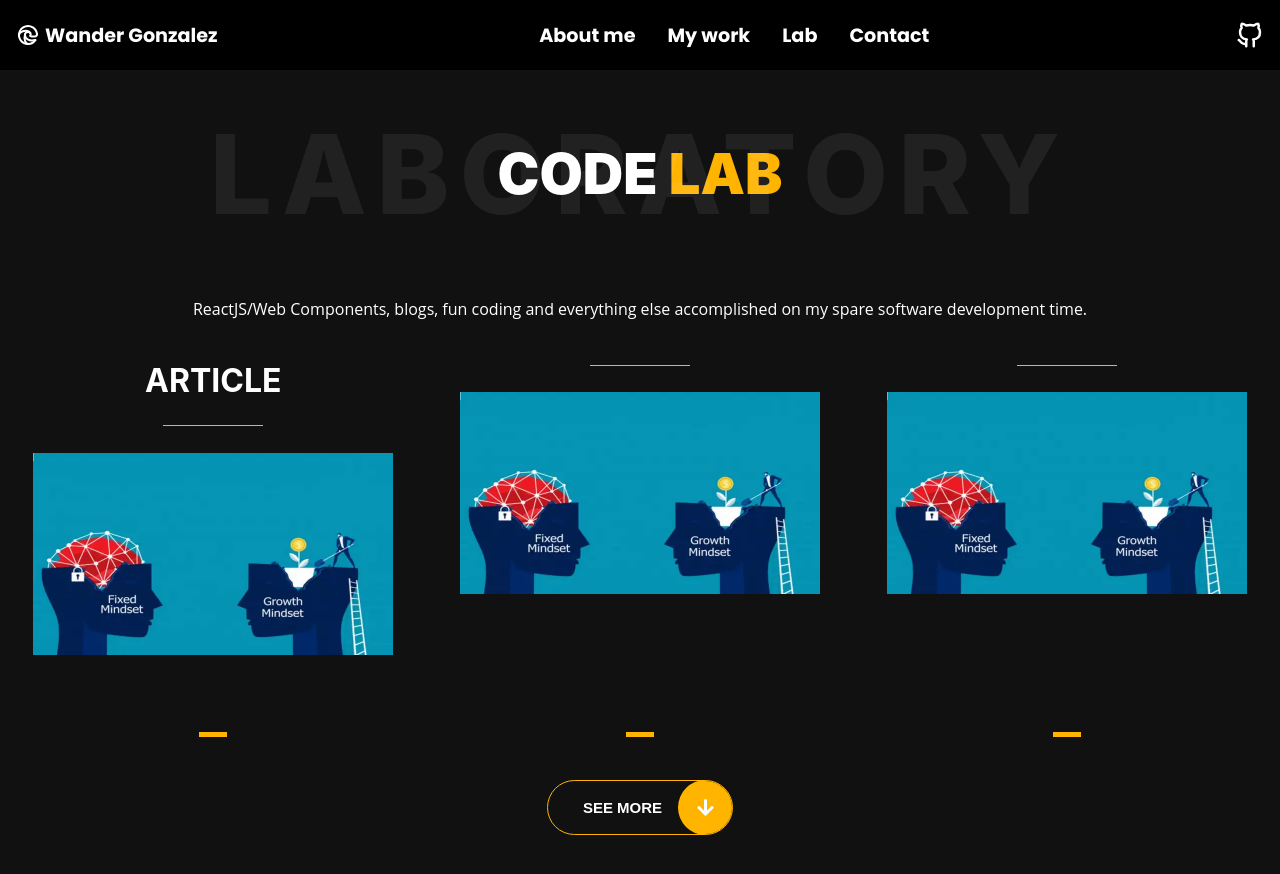
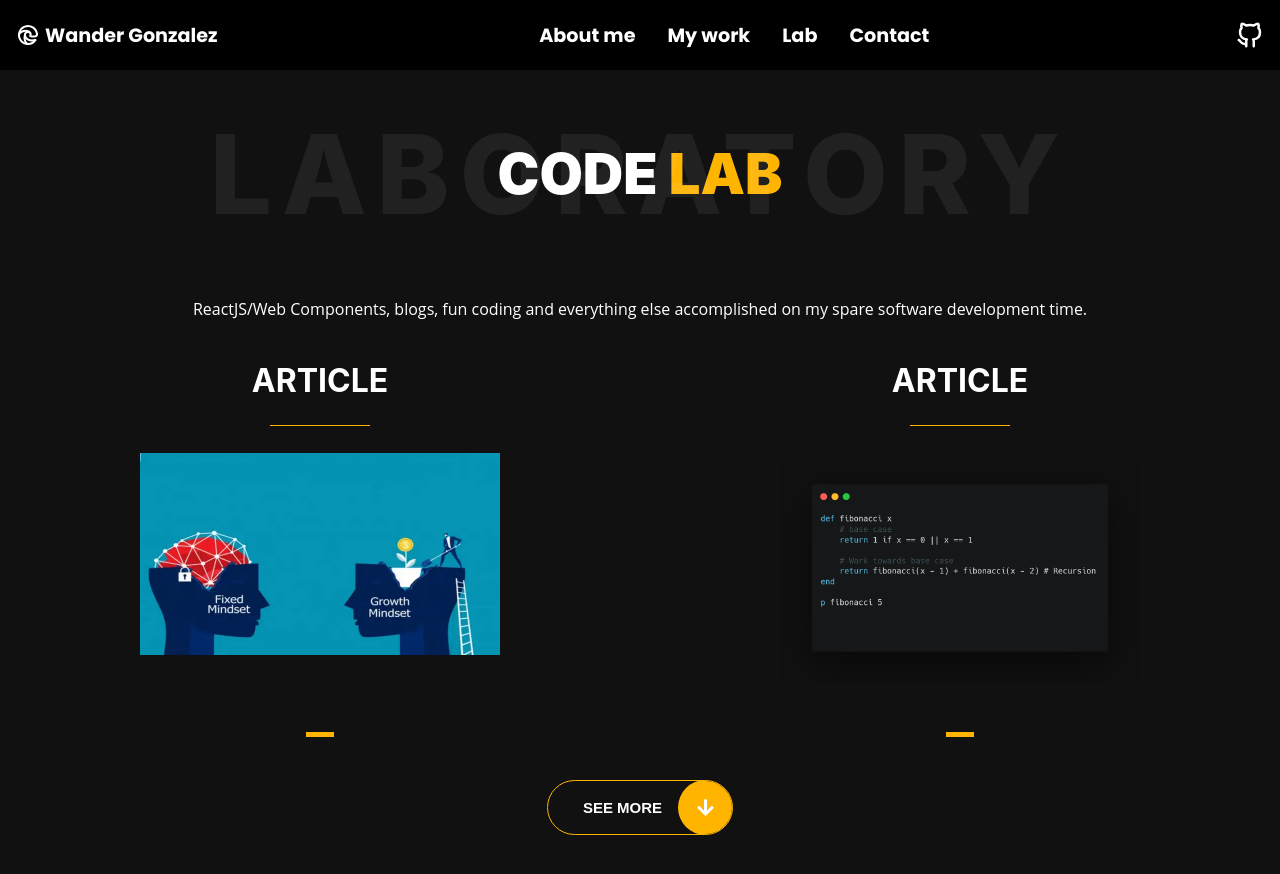
Before and after one commit to wandergithub/w-portfolio, a React (Create React App) app: page /lab in a window 1280 px wide. Built offline with nearby package versions, Linux system fonts and the light colour scheme.

Commit message:
Add Lab  content

```diff
--- a/src/components/Lab/Data/projects.js
+++ b/src/components/Lab/Data/projects.js
@@ -1,6 +1,6 @@
-import { TbBrandGithub } from "react-icons/tb";
 import { GoBrowser } from "react-icons/go";
 import image1 from "../../assets/img/blog-post-1.webp";
+import image2 from "../../assets/img/blog-post-2.png";
 
 const projects = [
   {
@@ -17,38 +17,18 @@ const projects = [
     ],
   },
   {
-    title: "E-commerce",
-    image: image1,
+    title: "Recursion",
+    type: "Article",
+    image: image2,
     description:
-      "Completely responsive E-commerce web page. build with React/Redux and MaterialUI-styled-components. This allows the user to navigate through different categories of items, filter them by category and add them to the shopping cart.",
+      "Recursion is a fundamental concept in computer science that can be intimidating for beginners. However, with a solid understanding of the basics and the right resources, it can become a powerful tool for solving complex problems.",
     links: [
       {
-        image: <TbBrandGithub title="Github icon" size={"2em"} />,
-        href: "https://github.com/wandergithub/e-commerce",
-      },
-      {
         image: <GoBrowser title="Live demo icon" size={"2em"} />,
-        href: "https://wandergithub.github.io/e-commerce/",
-      },
-    ],
-  },
-  {
-    title: "E-commerce",
-    image: image1,
-    description:
-      "Completely responsive E-commerce web page. build with React/Redux and MaterialUI-styled-components. This allows the user to navigate through different categories of items, filter them by category and add them to the shopping cart.",
-    links: [
-      {
-        image: <TbBrandGithub title="Github icon" size={"2em"} />,
-        href: "https://github.com/wandergithub/e-commerce",
-      },
-      {
-        image: <GoBrowser title="Live demo icon" size={"2em"} />,
-        href: "https://wandergithub.github.io/e-commerce/",
+        href: "https://medium.com/@wandergonzalez0/recursion-a-journey-from-basics-to-mastery-d5d4498d4f89",
       },
     ],
   },
 ];
 
-
 export default projects;
```
